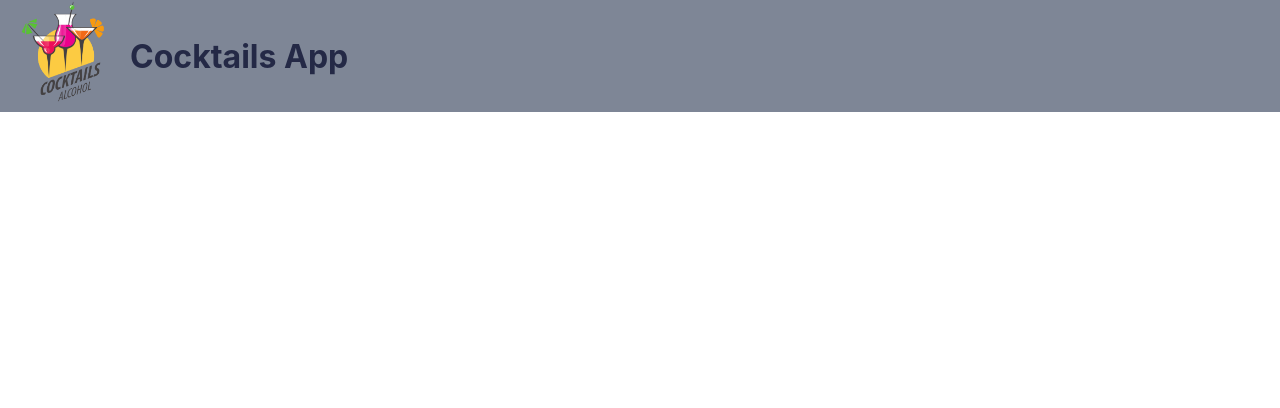
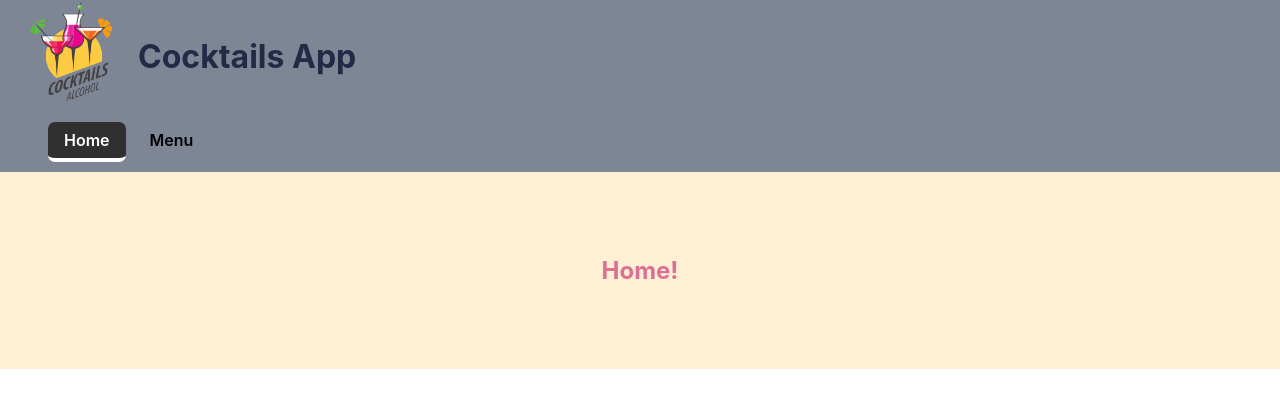
Before and after one commit to idanrozin/cocktails-app, a React (Create React App) app: page / in a window 1280 px wide. Shown: the top 408 px of the page. Built offline with nearby package versions, Linux system fonts and the light colour scheme.

Commit message:
added react router with navbar and some styling and functionallity

```diff
--- a/package.json
+++ b/package.json
@@ -8,6 +8,8 @@
     "@testing-library/user-event": "^13.5.0",
     "react": "^18.2.0",
     "react-dom": "^18.2.0",
+    "react-router": "^5.2.0",
+    "react-router-dom": "^5.3.3",
     "react-scripts": "5.0.1",
     "styled-components": "^5.3.5",
     "web-vitals": "^2.1.4"
--- a/src/App.js
+++ b/src/App.js
@@ -1,11 +1,26 @@
 import React from 'react';
+import { BrowserRouter as Router, Route, Switch } from 'react-router-dom';
 import './App.css';
 import Header from './components/Header/Header.jsx';
+import Navbar from './components/Navbar/Navbar.jsx';
+import Home from './pages/Home/Home.jsx';
+import Menu from './pages/Menu/Menu.jsx';
 
 function App() {
   return (
     <div className="App">
       <Header />
+      <Router>
+        <Navbar />
+        <Switch>
+          <Route path="/menu">
+            <Menu />
+          </Route>
+          <Route path="/">
+            <Home />
+          </Route>
+        </Switch>
+      </Router>
     </div>
   );
 }
--- a/src/components/Header/styles.js
+++ b/src/components/Header/styles.js
@@ -6,6 +6,7 @@ const Header = styled.header`
   color: white;
   height: 14vh;
   background-color: #7e8696;
+  padding: 0 8px;
 `;
 
 const Title = styled.h1`
--- /dev/null
+++ b/src/components/Navbar/Navbar.jsx
@@ -0,0 +1,41 @@
+import React, { useState, useEffect } from 'react';
+import { Link } from 'react-router-dom';
+import S from './styles';
+
+const Tabs = [
+  { id: 'home', path: '/', text: 'Home' },
+  { id: 'menu', path: '/menu', text: 'Menu' },
+];
+const Navbar = () => {
+  const [selectedTab, setSelectedTab] = useState(null);
+
+  useEffect(() => {
+    if (!selectedTab) {
+      const { pathname } = window.location;
+      const validPathname = Tabs.some((t) => t.path === pathname)
+        ? pathname
+        : '/';
+      setSelectedTab(validPathname);
+    }
+    return () => {
+      setSelectedTab(null);
+    };
+  }, []);
+
+  return (
+    <S.Nav>
+      <S.List>
+        {Tabs.map((tab) => (
+          <S.ListItem
+            key={tab.id}
+            selected={selectedTab === tab.path}
+            onClick={() => setSelectedTab(tab.path)}
+          >
+            <Link to={tab.path}>{tab.text}</Link>
+          </S.ListItem>
+        ))}
+      </S.List>
+    </S.Nav>
+  );
+};
+export default Navbar;
--- /dev/null
+++ b/src/components/Navbar/styles.js
@@ -0,0 +1,41 @@
+import styled from 'styled-components';
+
+const Nav = styled.nav`
+  background-color: #7e8696;
+  padding: 10px 4px;
+`;
+
+const List = styled.ul`
+  display: flex;
+  align-items: center;
+  flex-direction: row;
+  list-style: none;
+  margin: 0;
+`;
+const selectedTab = (selected) =>
+  selected
+    ? `
+  background: #303030;
+  border-color: white;
+`
+    : ``;
+
+const ListItem = styled.li`
+  &:hover:not(${(props) => !props.selected}) {
+    background: #979797;
+  }
+  border-radius: 7px;
+  border-bottom: 4px solid transparent;
+  ${(props) => selectedTab(props.selected)}
+  padding: 8px 16px;
+  margin: 0 4px;
+  > * {
+    color: ${(props) => (props.selected ? 'white' : 'black')};
+    font-weight: 600;
+    text-decoration: none;
+  }
+`;
+
+export default { List, ListItem, Nav };
+
+// export { Title, Header };
--- /dev/null
+++ b/src/pages/Home/Home.jsx
@@ -0,0 +1,21 @@
+import React from 'react';
+import styled from 'styled-components';
+// Create a Title component that'll render an <h1> tag with some styles
+const Title = styled.h1`
+  font-size: 1.5em;
+  text-align: center;
+  color: palevioletred;
+`;
+
+// Create a Wrapper component that'll render a <section> tag with some styles
+const Wrapper = styled.section`
+  padding: 4em;
+  background: papayawhip;
+`;
+export default function Home() {
+  return (
+    <Wrapper>
+      <Title>Home!</Title>
+    </Wrapper>
+  );
+}
--- /dev/null
+++ b/src/pages/Menu/Menu.jsx
@@ -0,0 +1,21 @@
+import React from 'react';
+import styled from 'styled-components';
+// Create a Title component that'll render an <h1> tag with some styles
+const Title = styled.h1`
+  font-size: 1.5em;
+  text-align: center;
+  color: black;
+`;
+
+// Create a Wrapper component that'll render a <section> tag with some styles
+const Wrapper = styled.section`
+  padding: 4em;
+  background: papayawhip;
+`;
+export default function Menu() {
+  return (
+    <Wrapper>
+      <Title>Menfgfu</Title>
+    </Wrapper>
+  );
+}
```
Also changed, not shown: 1 other file (tests, documents, lock files or other folders).
